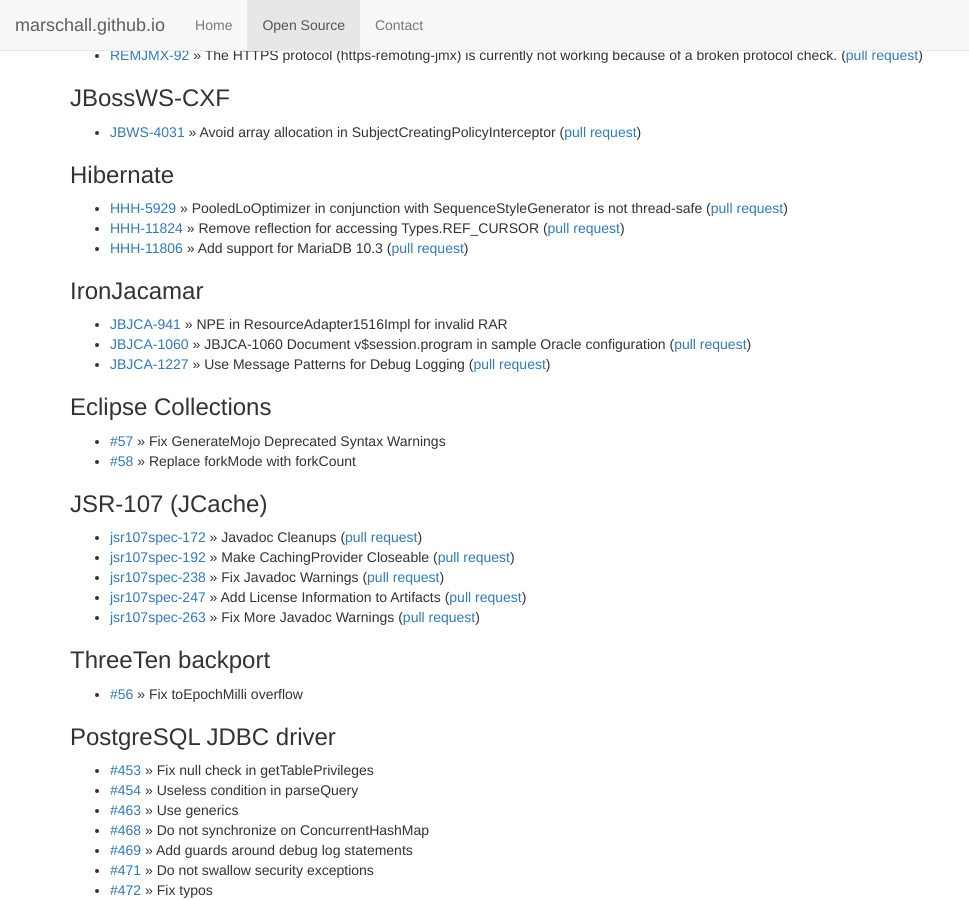
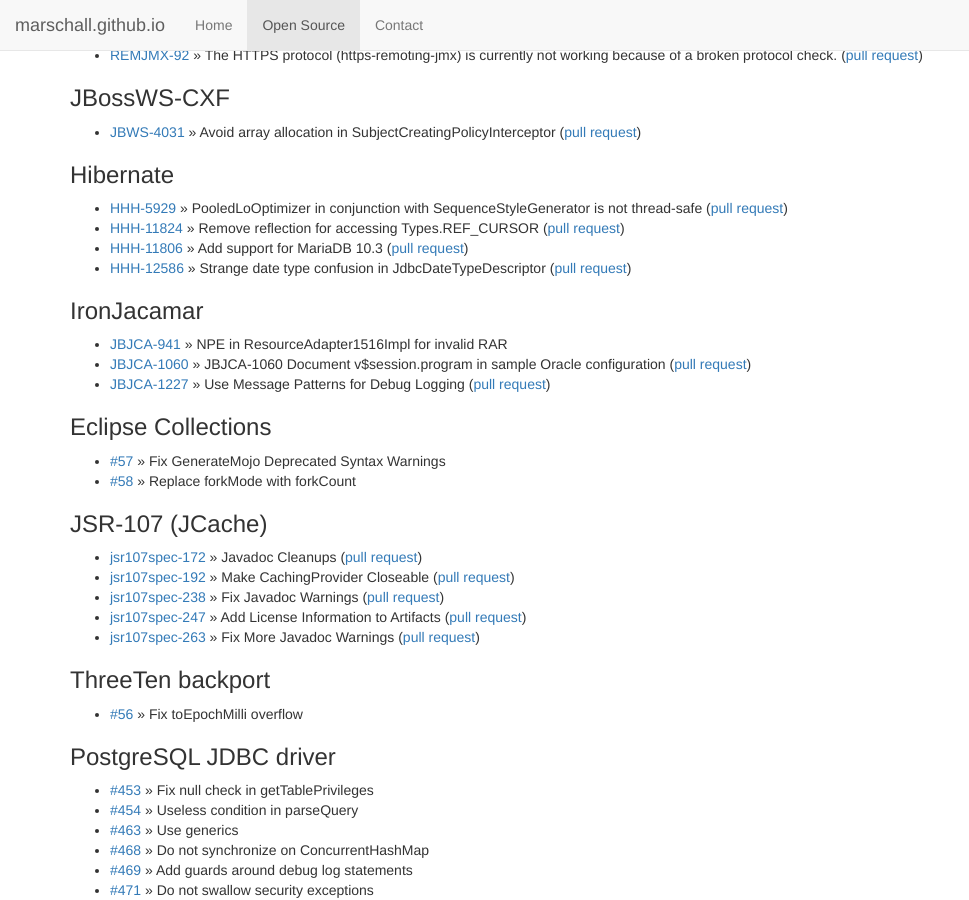
Before and after one commit to marschall/marschall.github.com, a Jekyll site: the page built from open-source.html, in a window 1280 px wide and 900 px high, scrolled down 3175 px. Shown: the whole window, without its empty margins (0-969 px from the left). Built offline with Jekyll 4.4.1, drawn with Linux system fonts in a browser that asks for light colours.

Commit message:
add HHH-12586

```diff
--- a/open-source.html
+++ b/open-source.html
@@ -213,6 +213,7 @@
   <li><a href="https://hibernate.atlassian.net/browse/HHH-5929">HHH-5929</a> &raquo; PooledLoOptimizer in conjunction with SequenceStyleGenerator is not thread-safe (<a href="https://github.com/hibernate/hibernate-orm/pull/350">pull request</a>)</li>
   <li><a href="https://hibernate.atlassian.net/browse/HHH-11824">HHH-11824</a> &raquo; Remove reflection for accessing Types.REF_CURSOR (<a href="https://github.com/hibernate/hibernate-orm/pull/1936">pull request</a>)</li>
   <li><a href="https://hibernate.atlassian.net/browse/HHH-11806">HHH-11806</a> &raquo; Add support for MariaDB 10.3 (<a href="https://github.com/hibernate/hibernate-orm/pull/1930">pull request</a>)</li>
+  <li><a href="https://hibernate.atlassian.net/browse/HHH-12586">HHH-12586</a> &raquo; Strange date type confusion in JdbcDateTypeDescriptor (<a href="https://github.com/hibernate/hibernate-orm/pull/2289">pull request</a>)</li>
 </ul>
 <h3>IronJacamar</h3>
 <ul>
```
